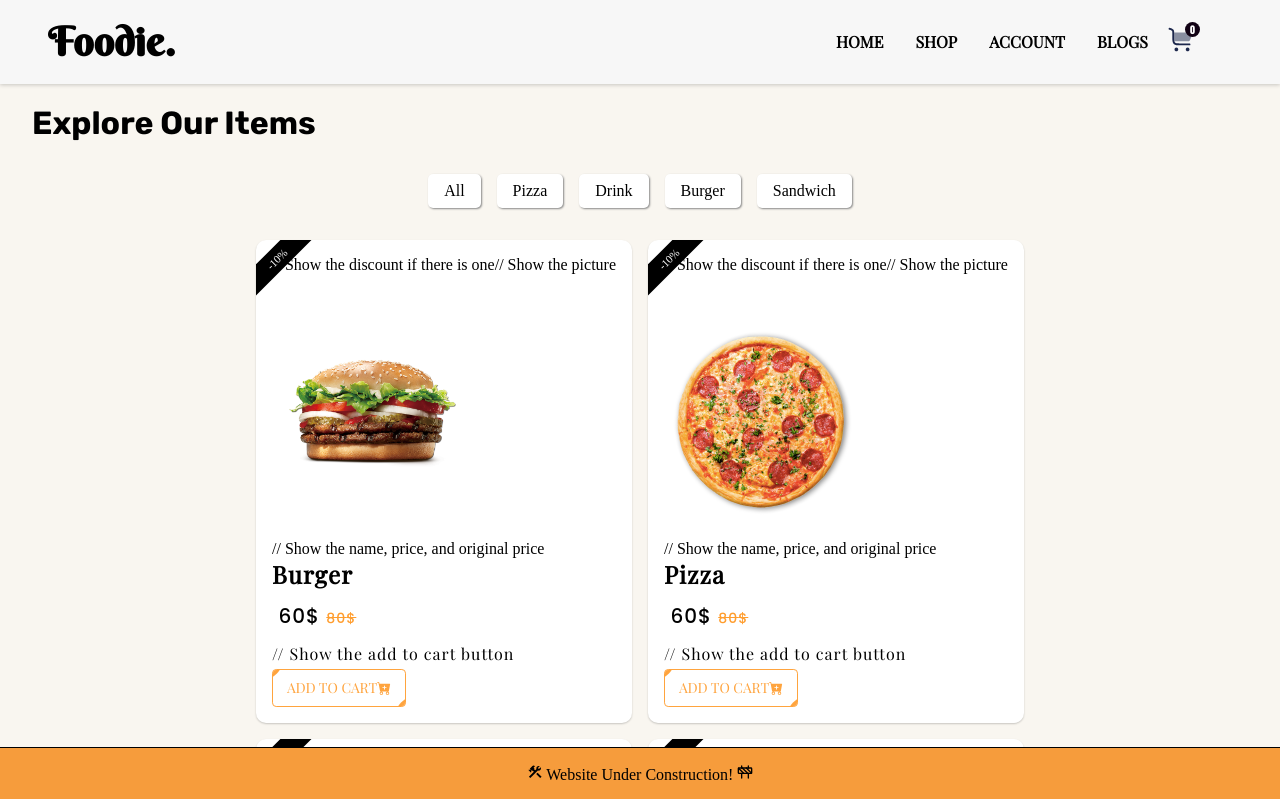
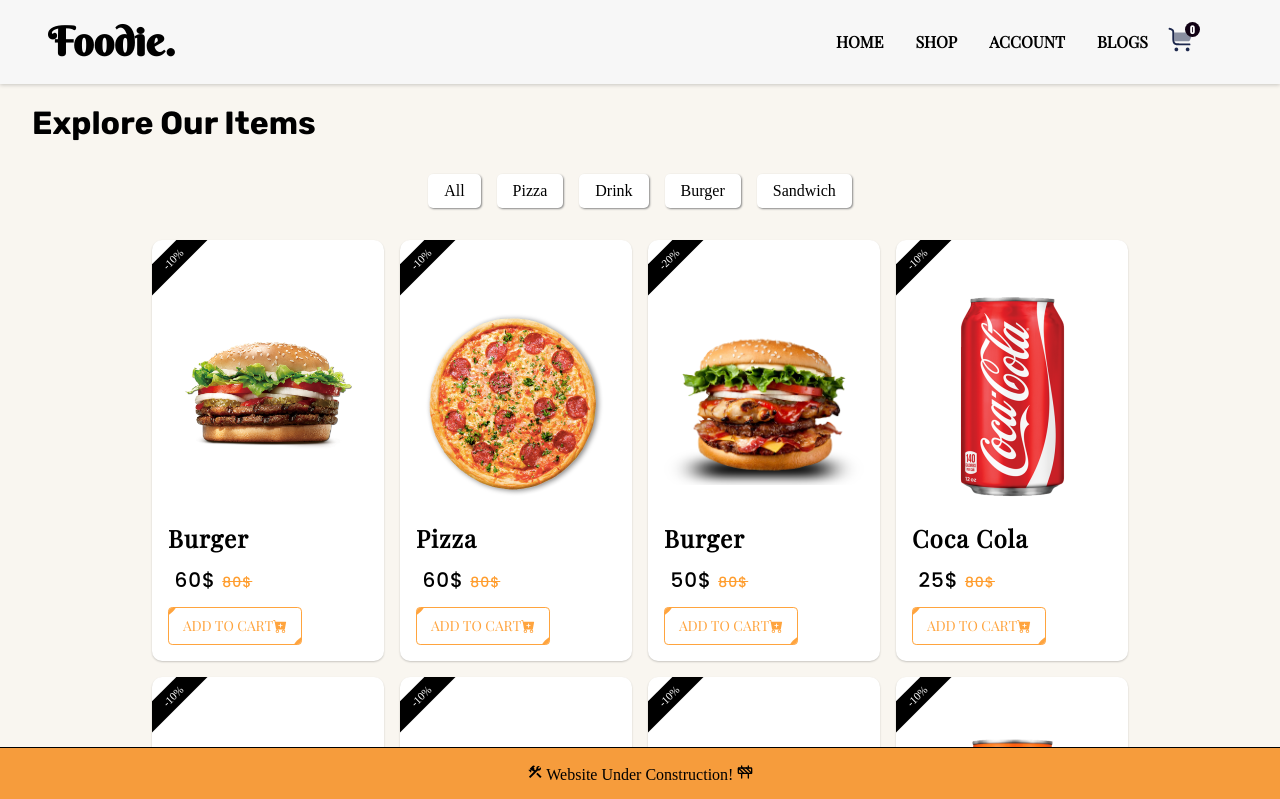
Before and after one commit to AbdullahAssi/Foodie, a React (Vite) app: page /shop in a window 1280 px wide. Shown: the top 799 px of the page. Built offline with nearby package versions, Linux system fonts and the light colour scheme; no server answers; a web font is replaced by a local one.

Commit message:
Product Card Bug fixed

```diff
--- a/src/components/Shop.jsx
+++ b/src/components/Shop.jsx
@@ -81,20 +81,15 @@
         </div>
     );
 
-    // Render the items
     const ItemsElements = displayedItems.slice(0, visible).map((item) => (
         <div className='item-card' key={item.id}>
-            // Show the discount if there is one
             <div className='item-discount angle'>-{item.discount}%</div>
-            // Show the picture
             <div className='item-pic'>
                 <img className="item-pic" src={item.pic} alt="burger" />
             </div>
-            // Show the name, price, and original price
             <div className='item-info'>
                 <h2 className='name'>{item.Name}</h2>
                 <p className='price'>{item.Price}$ <span className='original-price'>{item.O_price}$</span></p>
-                // Show the add to cart button
                 <button className='cart-button'
                     onClick={() => {
                         addToCart(item, cart, setCart);
```
